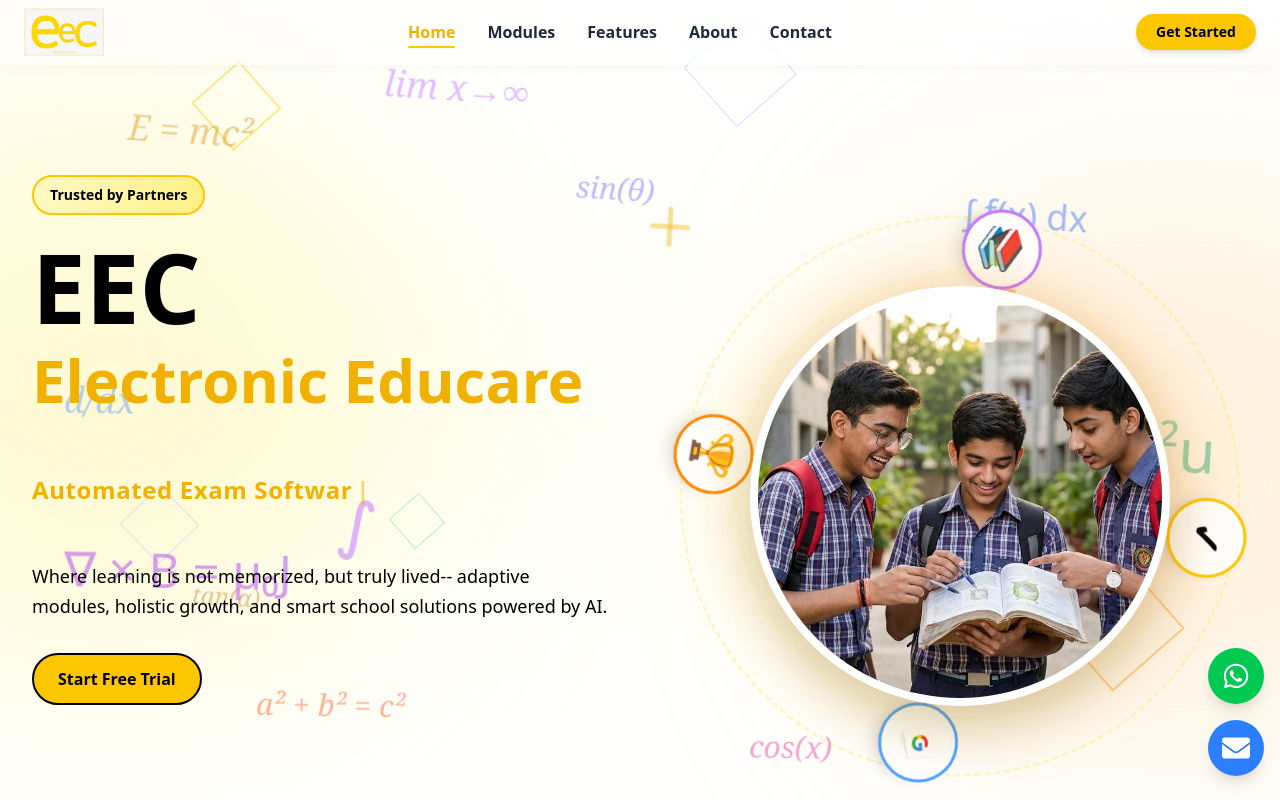
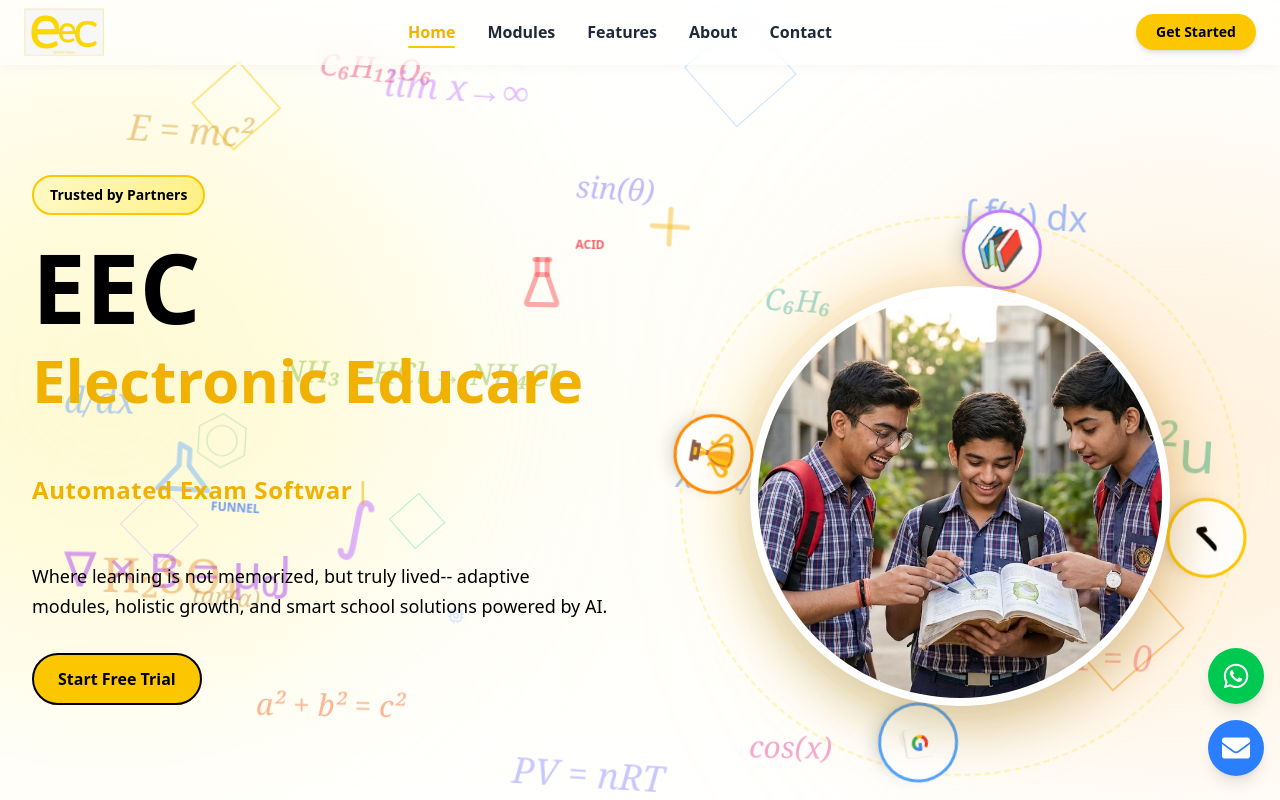
Before and after one commit to yarrowtech-intern2/EECB2BLanding, a React (Vite) app in the folder frontend/: page / in a window 1280 px wide. Shown: the top 800 px of the page. Built offline with nearby package versions, Linux system fonts and the light colour scheme.

Commit message:
update in hero section background

```diff
--- a/frontend/src/Components/Hero.jsx
+++ b/frontend/src/Components/Hero.jsx
@@ -1,8 +1,9 @@
 import React, { useEffect, useRef, useState } from "react";
 import student from "../assets/student.jpg";
 import google from "../assets/google.png";
-import { FiPlus, FiMinus, FiX, FiDivide, FiBookOpen, FiZap, FiSettings, FiCpu, FiCheck } from "react-icons/fi";
-import { TbMathIntegral, TbMathFunction, TbMathSymbols, TbSquareRoot, TbVariable } from "react-icons/tb";
+import { FiPlus, FiMinus, FiX, FiDivide, FiBookOpen, FiZap, FiSettings, FiCpu, FiCheck, FiFilter } from "react-icons/fi";
+import { TbMathIntegral, TbMathFunction, TbMathSymbols, TbSquareRoot, TbVariable, TbFlask, TbFlask2 } from "react-icons/tb";
+
 
 const Hero = () => {
   const [rotatingIndex, setRotatingIndex] = useState(0);
@@ -110,7 +111,41 @@
           ∂u/∂t = α∇²u
         </div>
 
-        {/* Trigonometry Symbols */}
+        {/* Chemistry Equations & Organic Formulas */}
+        <div className="absolute top-[8%] left-[25%] text-rose-600/35 text-xl md:text-2xl lg:text-3xl font-serif italic animate-float-delayed select-none pointer-events-none">
+          C₆H₁₂O₆
+        </div>
+        <div className="absolute bottom-[22%] right-[15%] text-cyan-600/35 text-2xl md:text-3xl lg:text-4xl font-serif italic animate-float-slow select-none pointer-events-none">
+          CH₃CH₂OH
+        </div>
+        <div className="absolute top-[65%] left-[8%] text-amber-600/35 text-3xl md:text-4xl lg:text-5xl font-serif animate-float select-none pointer-events-none">
+          H₂SO₄
+        </div>
+
+        {/* Benzene Ring SVG */}
+        <div className="absolute top-1/2 left-[15%] opacity-20 text-emerald-600 animate-float-slow select-none pointer-events-none">
+          <svg width="60" height="60" viewBox="0 0 100 100" fill="none" stroke="currentColor" strokeWidth="2">
+            <path d="M50 5 L89 27.5 L89 72.5 L50 95 L11 72.5 L11 27.5 Z" />
+            <circle cx="50" cy="50" r="25" />
+          </svg>
+        </div>
+
+        <div className="absolute top-[35%] right-[35%] text-teal-600/35 text-xl md:text-2xl lg:text-3xl font-serif italic animate-float-slow select-none pointer-events-none">
+          C₆H₆
+        </div>
+        <div className="absolute bottom-[5%] left-[40%] text-indigo-500/35 text-2xl md:text-3xl lg:text-4xl font-serif italic animate-float-delayed select-none pointer-events-none">
+          PV = nRT
+        </div>
+        <div className="absolute top-[42%] left-[22%] text-lime-600/35 text-xl md:text-2xl lg:text-3xl font-serif italic animate-float select-none pointer-events-none">
+          NH₃ + HCl → NH₄Cl
+        </div>
+
+        {/* DNA/Molecular Icon */}
+        <div className="absolute bottom-1/4 left-[35%] opacity-20 text-blue-500 animate-float-delayed select-none pointer-events-none">
+          <FiCpu />
+        </div>
+
+        {/* Trigonometry & More Math */}
         <div className="absolute top-[22%] left-[45%] text-indigo-600/35 text-xl md:text-2xl lg:text-3xl font-serif italic animate-float-slow select-none pointer-events-none">
           sin(θ)
         </div>
@@ -121,7 +156,7 @@
           tan(α)
         </div>
 
-        {/* More Calculus & Math */}
+        {/* Advanced Math & Physics */}
         <div className="absolute top-[45%] left-[5%] text-blue-500/35 text-2xl md:text-3xl lg:text-4xl font-serif italic animate-float select-none pointer-events-none">
           d/dx
         </div>
@@ -130,6 +165,27 @@
         </div>
         <div className="absolute top-[10%] left-[30%] text-purple-500/35 text-2xl md:text-3xl lg:text-4xl font-serif italic animate-float-delayed select-none pointer-events-none">
           lim x→∞
+        </div>
+        <div className="absolute top-[75%] right-[10%] text-red-500/35 text-2xl md:text-3xl lg:text-4xl font-serif italic animate-float select-none pointer-events-none">
+          eⁱπ + 1 = 0
+        </div>
+        <div className="absolute bottom-[40%] right-[40%] text-blue-700/35 text-xl md:text-2xl lg:text-3xl font-serif italic animate-float-slow select-none pointer-events-none">
+          λ = h/p
+        </div>
+
+        {/* Chemistry Lab Elements - Acid & Funnel */}
+        <div className="absolute top-[30%] left-[40%] text-red-500/40 text-4xl md:text-5xl lg:text-6xl animate-float select-none pointer-events-none" title="Acid / Beaker">
+          <TbFlask />
+          <span className="absolute -top-4 -right-8 text-xs font-bold text-red-600/60 font-sans">ACID</span>
+        </div>
+
+        <div className="absolute bottom-[40%] left-[12%] text-blue-400/40 text-4xl md:text-5xl lg:text-6xl animate-float-slow select-none pointer-events-none" title="Chong Funnel">
+          <FiFilter className="rotate-180" />
+          <span className="absolute -bottom-4 -right-12 text-xs font-bold text-blue-600/60 font-sans whitespace-nowrap">FUNNEL</span>
+        </div>
+
+        <div className="absolute top-[55%] right-[20%] text-emerald-500/40 text-4xl md:text-5xl lg:text-6xl animate-float-delayed select-none pointer-events-none">
+          <TbFlask2 />
         </div>
 
         {/* Floating Math Symbols */}
```
